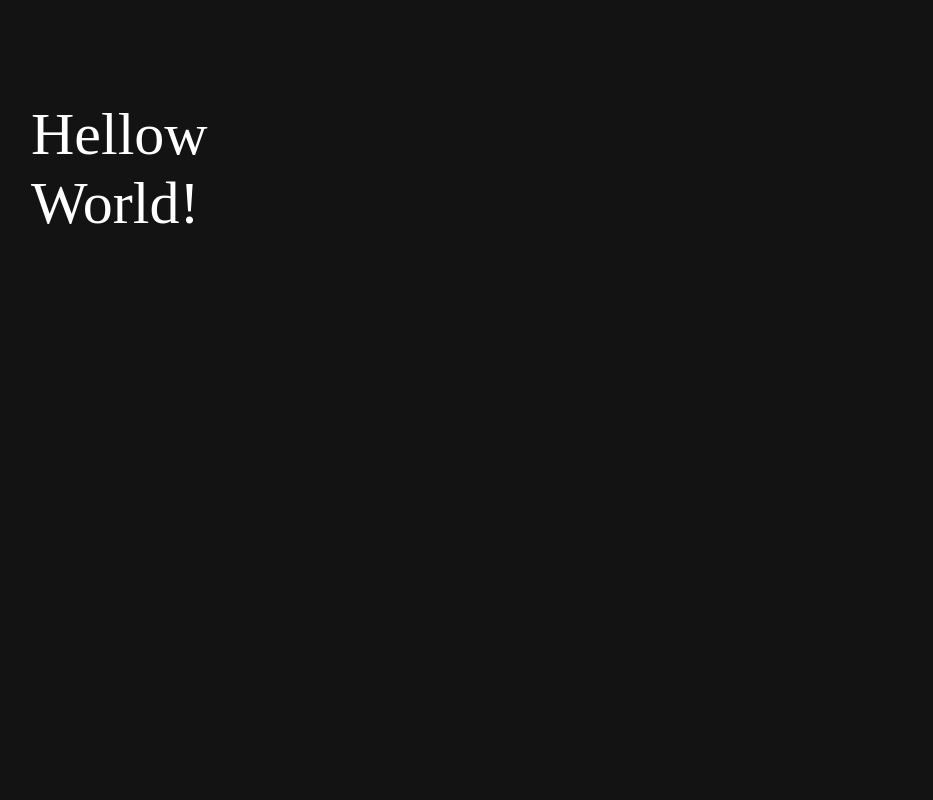
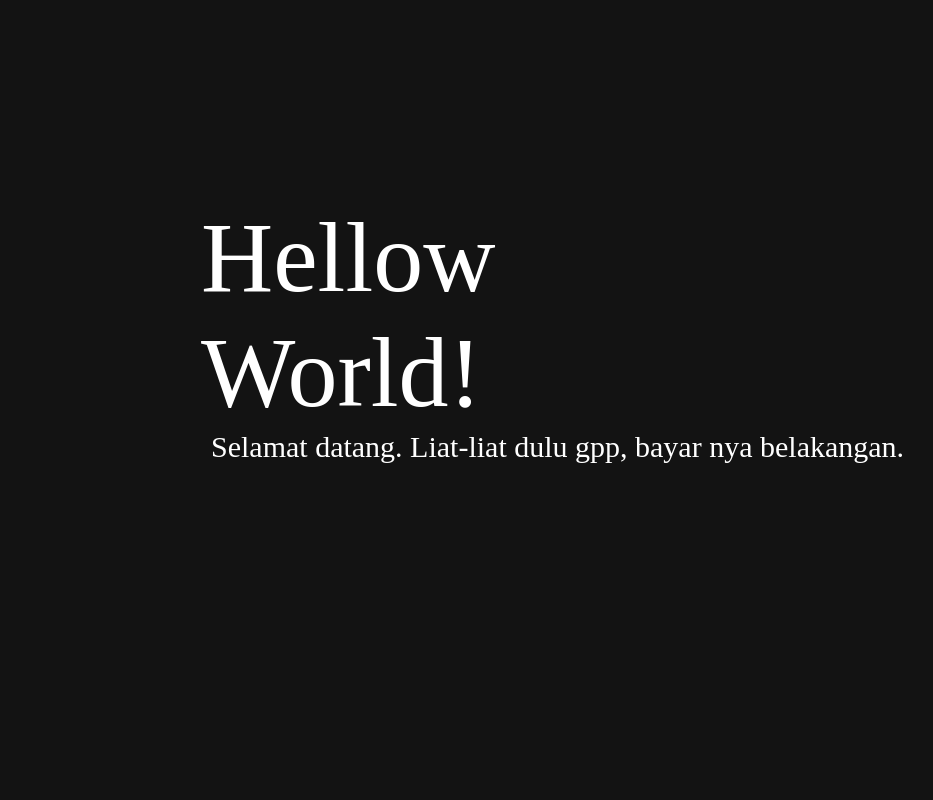
Before and after one commit to givenjulian/rpl-html, a plain HTML site: page index.html in a window 1280 px wide. Shown: the top 800 px of the page, without its empty margins (69-1002 px from the left). Drawn offline with Linux system fonts and the light colour scheme.

Commit message:
update 2

```diff
--- a/index.html
+++ b/index.html
@@ -8,12 +8,18 @@
 </head>
 <body>
 
-<div>
+<div class="div">
 <header class="flex-container">
     <text class="text-judul">Hellow <br /> World!</text>
 </header>
+<text class="text-bawahjudul">Selamat datang. Liat-liat dulu gpp, bayar nya belakangan.</text>
 </div>
 
+<div class="div">
+    <text>hello</text>
+
+
+</div>
 
 </body>
 </html>
--- a/style.css
+++ b/style.css
@@ -16,11 +16,17 @@ header {
 .flex-container {
   display: flex;
   background-color: transparant;
-  margin: 100px;
+  margin-top: 200px;
+  margin-left: 270px;
 }
 
 .text-judul {
-font-size: 60px
+font-size: 100px;
+}
 
-
+.text-bawahjudul {
+font-size: 30px;
+color: white;
+margin-top: 10px;
+margin-left: 280px;
 }
```
